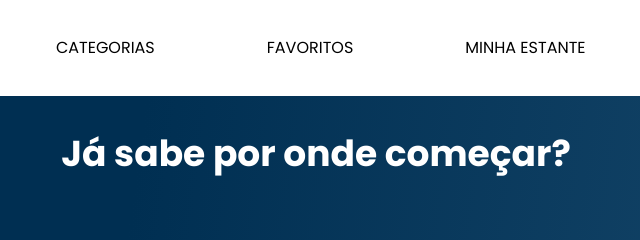
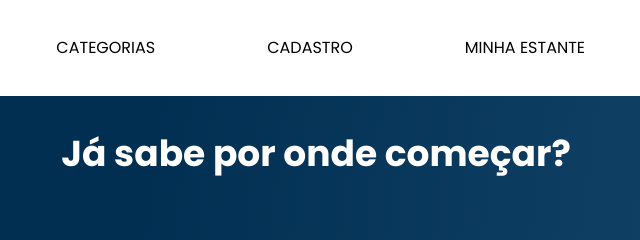
Before and after one commit to lu78abranches/AluraBooks, a plain HTML site: page index.html in a window 1280 px wide. Shown: the top 240 px of the page, 324-964 px from the left. Drawn offline with nearby package versions, Linux system fonts and the light colour scheme; files that its build step writes are made by us from their sources; a web font is replaced by a local one.

Commit message:
Ajustes Nav

```diff
--- a/index.html
+++ b/index.html
@@ -69,7 +69,7 @@
                 </li>
 
             </ul>
-            <li class="opcoes__item"><a href="#" class="opcoes__link">Favoritos</a></li>
+            <li class="opcoes__item"><a href="cadastro.html" class="opcoes__link">Cadastro</a></li>
             <li class="opcoes__item"><a href="#" class="opcoes__link">Minha Estante</a></li>
         </ul>
         <div class="container">
```
